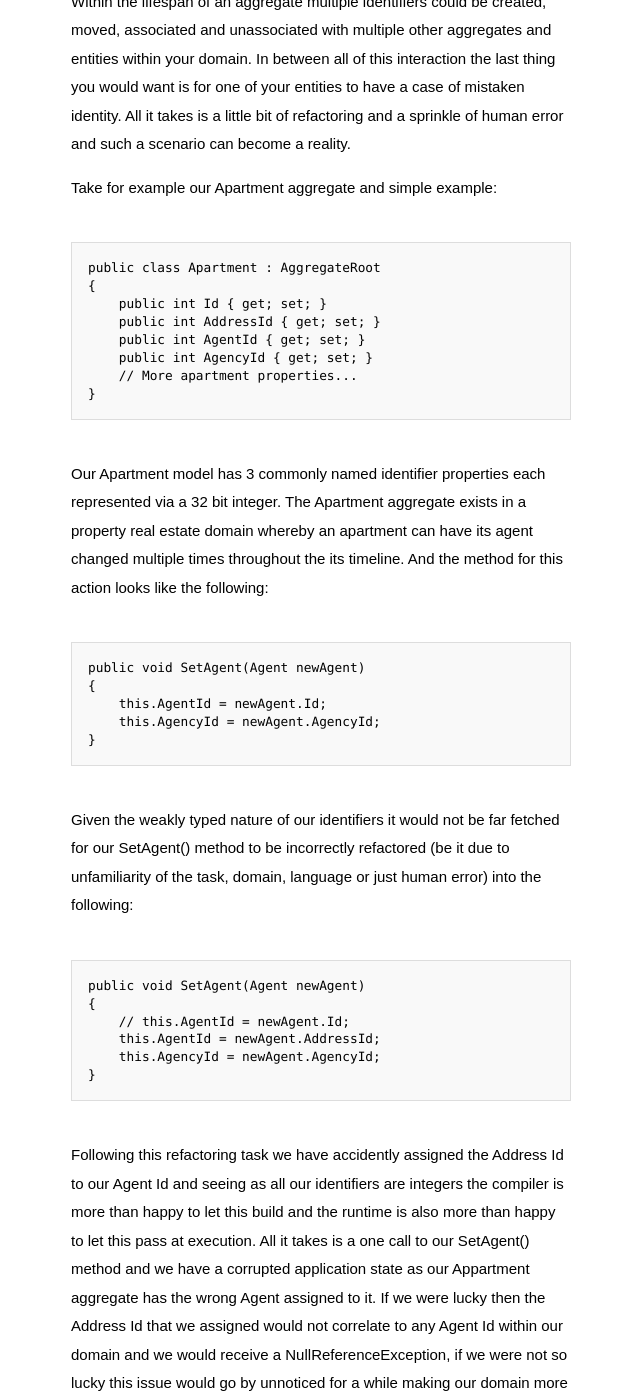
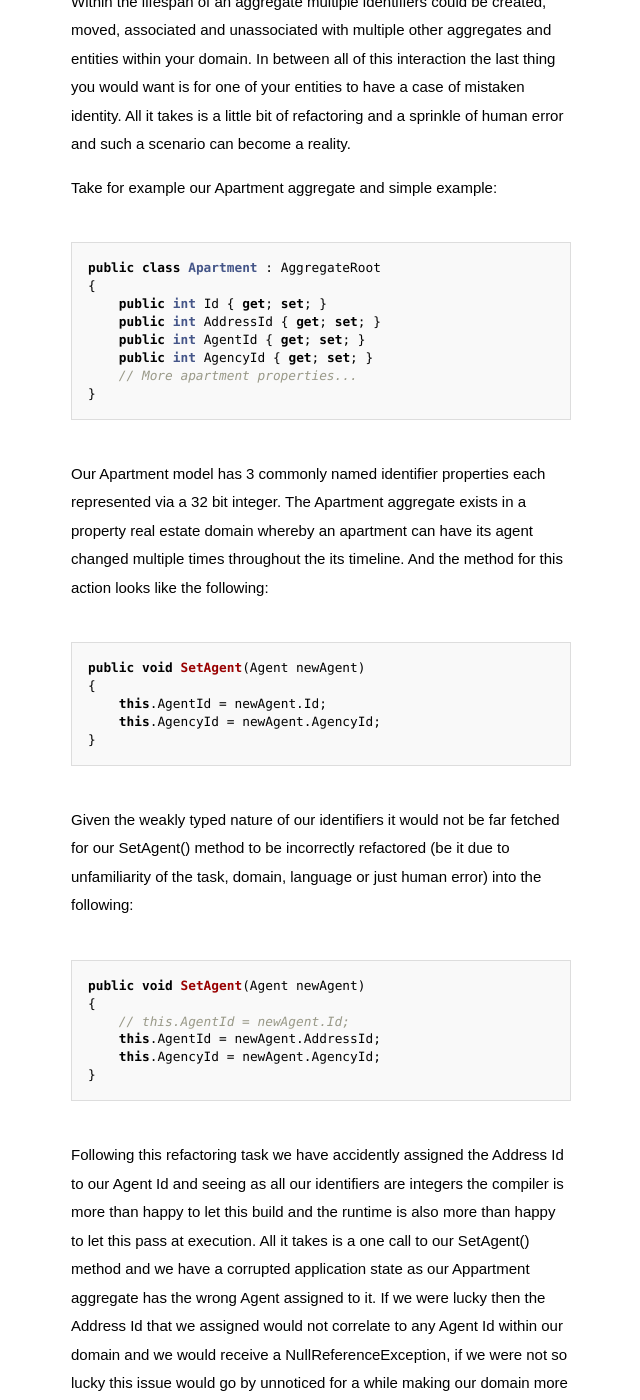
Before and after one commit to crw-riviere/crw-riviere.github.io, a Jekyll site: the page built from _posts/2016-01-20-why-use-strongly-typed-ids.md, in a window 1280 px wide and 1400 px high, scrolled down 508 px. Shown: the whole window, without its empty margins (319-959 px from the left). Built offline with Jekyll 4.4.1, drawn with Linux system fonts in a browser that asks for light colours; some web fonts are replaced; comment, search, counter and statistics services are not loaded; some of the changed text lies outside the part shown.

Commit message:
Refacto.

````diff
--- a/_posts/2016-01-20-why-use-strongly-typed-ids.md
+++ b/_posts/2016-01-20-why-use-strongly-typed-ids.md
@@ -11,7 +11,7 @@ Within the lifespan of an aggregate multiple identifiers could be created, moved
 
 Take for example our Apartment aggregate and simple example:
 
-```
+```cs
 public class Apartment : AggregateRoot
 {
     public int Id { get; set; }
@@ -24,7 +24,7 @@ public class Apartment : AggregateRoot
 
 Our Apartment model has 3 commonly named identifier properties each represented via a 32 bit integer. The Apartment aggregate exists in a property real estate domain whereby an apartment can have its agent changed multiple times throughout the its timeline. And the method for this action looks like the following:
 
-```
+```cs
 public void SetAgent(Agent newAgent)
 {
     this.AgentId = newAgent.Id;
@@ -34,7 +34,7 @@ public void SetAgent(Agent newAgent)
 
 Given the weakly typed nature of our identifiers it would not be far fetched for our SetAgent() method to be incorrectly refactored (be it due to unfamiliarity of the task, domain, language or just human error) into the following:
 
-```
+```cs
 public void SetAgent(Agent newAgent)
 {
     // this.AgentId = newAgent.Id;
@@ -49,7 +49,7 @@ Following this refactoring task we have accidently assigned the Address Id to ou
 
 This could've all been prevented if we had used the power of our favourite statically typed language and created Strongly Typed Id’s. All a strongly typed Id is, is an identifier encapsulated in the type of our entity:
 
-```
+```cs
 public class AgentId
 {
     private readonly int id;
@@ -68,7 +68,7 @@ public class AgentId
 
 Now instead of passing around our identifiers, we pass around our strongly typed identifiers which prevents the nightmare of mistakenly assigning identifiers to the wrong entity.
 
-```c#
+```cs
 public class Apartment : AggregateRoot
 {
     public int Id { get; set; }
````
